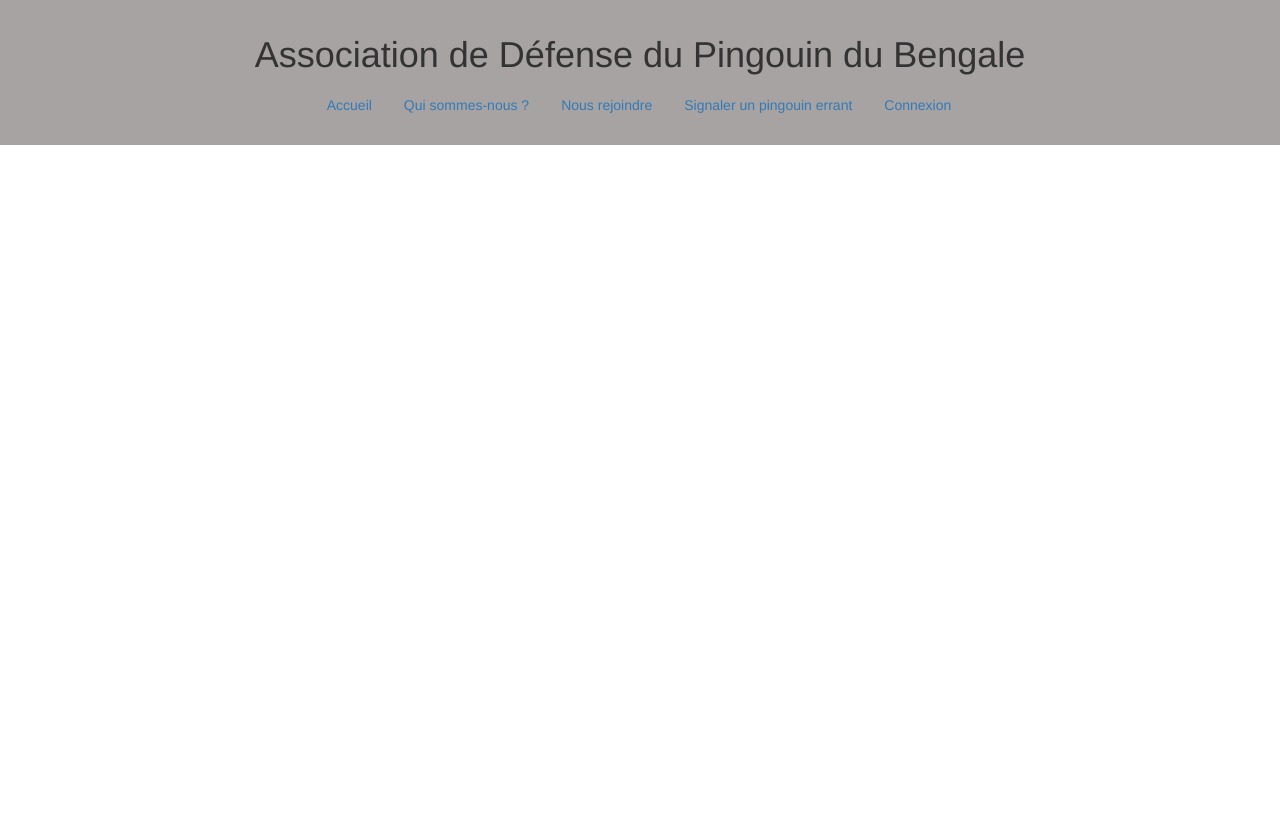
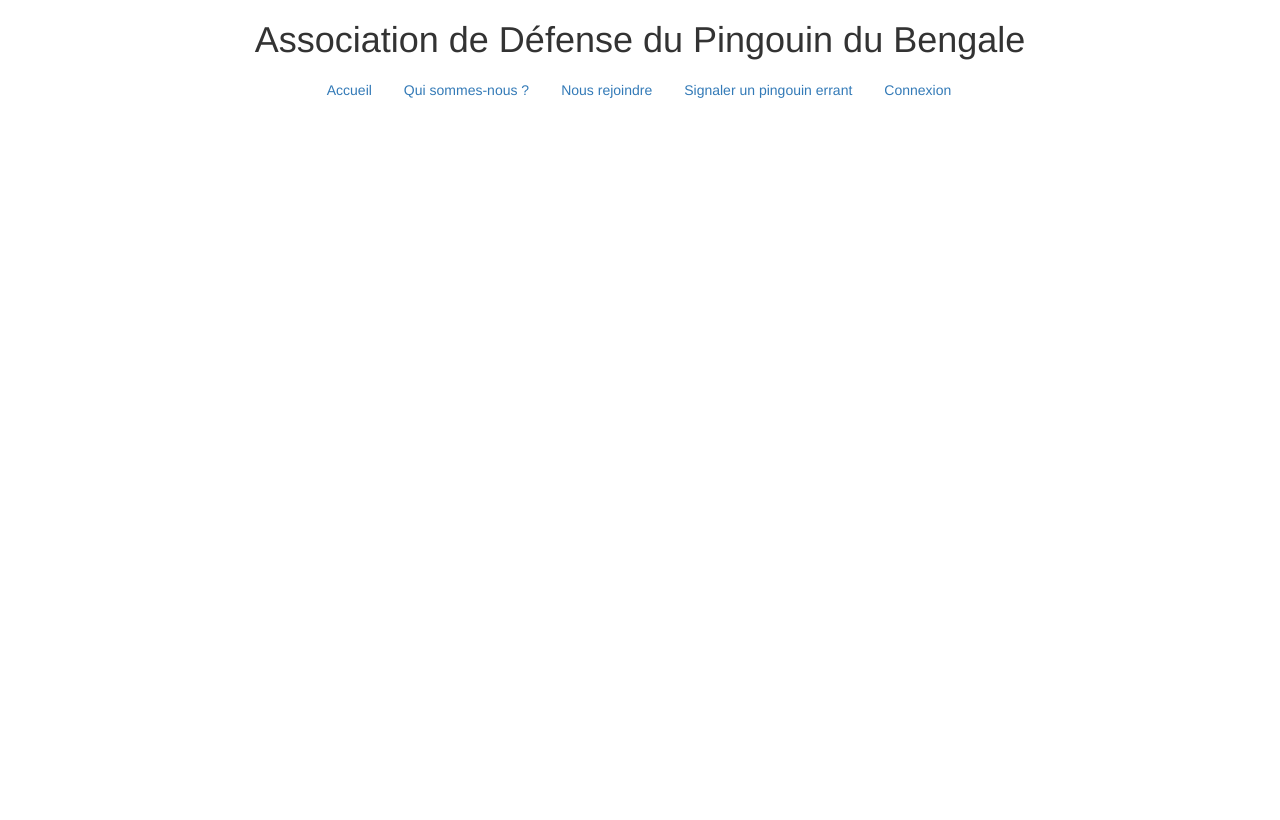
Before and after one commit to angiecarsen/salledesport, a PHP site: page /parts/header.php in a window 1280 px wide. Before the commit the page ends 145 px from the top, so only its background shows below. Run offline with PHP 8.4, Linux system fonts and the light colour scheme; tables that the repository leaves empty or names only in its code hold one stand-in row (values such as "Sample post"); data that the repository does not hold is empty.

Commit message:
re push du css :/

```diff
--- a/css/style.css
+++ b/css/style.css
@@ -1,20 +1,20 @@
-header {
-	padding: 15px 0;
-	background-color: #d8d8d8;
-	margin-bottom: 30px;
+*{
+margin:0;
+padding:0;
+}
+
+html {
+  height: 100%;
+}
+
+body{
+	position: relative;
+	min-height: 100%;
+	padding-bottom: 5px;
 }
 
 .center-pills {
 	display: inline-block;
-}
-
-footer {
-	position:absolute;
-	bottom: 0;
-	width: 100%;
-	background-color: #3c3c3c;
-	color: #fff;
-	padding: 5px;
 }
 
 aside.sidebar {
@@ -32,21 +32,8 @@ span.compte {
 	padding: 20px;
 }
 
-header {
-	padding: 15px 0;
-	background-color: #a6a3a2;
-	margin-bottom: 30px;
-}
-
 .center-pills {
 	display: inline-block;
-}
-
-footer {
-	margin-top: 30px;
-	background-color: #3c3c3c;
-	color: #fff;
-	padding: 5px;
 }
 
 aside.sidebar {
@@ -93,22 +80,13 @@ span.compte {
     padding : 5px 0px;
 }
 
-
-
-
-#panier h4 {
-	font-size: 1em;
-	margin-top: 0;
+footer {
+	position:absolute;
+	bottom: 0;
+	left: 0;
+    right: 0;
+	width: 100%;
+	background-color: #3c3c3c;
+	color: #fff;
+	padding: 5px;
 }
-#panier img {
-	width: 100%;
-}
-
-#panier ul {
-	font-size: .9em;
-	list-style: : none;
-	padding-left: : 5px;
-}
-#panier a {
-	display: none;
-}
```
